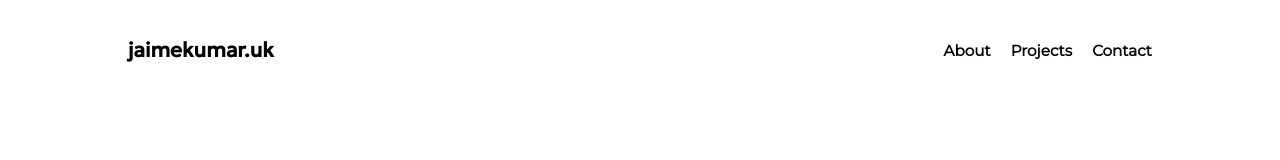
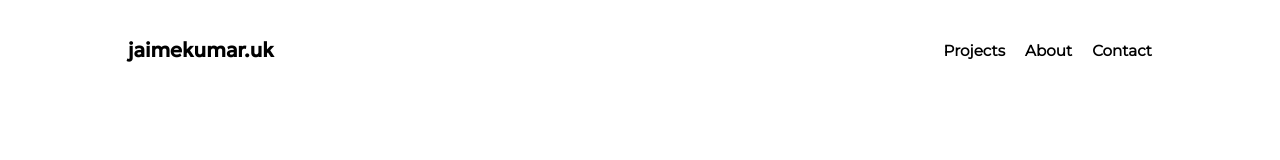
Before and after one commit to JaimeKumar/portfolio, a React (Create React App) app: page / in a window 1280 px wide. Shown: the top 160 px of the page. Built offline with nearby package versions, Linux system fonts and the light colour scheme.

Commit message:
better link scroll

```diff
--- a/src/App.css
+++ b/src/App.css
@@ -124,7 +124,6 @@ li {
 .page {
   min-height: calc(100% - 100px);
   min-height: calc(100svh - 100px);
-  /* width: 100%; */
   display: flex;
   align-items: center;
   justify-content: center;
--- a/src/App.js
+++ b/src/App.js
@@ -73,7 +73,8 @@ function App() {
   }
 
   function link(where) {
-    $(`#${where}`)[0].scrollIntoView({behavior: "smooth", block: "start"});
+    let y = $(`#${where}`)[0].getBoundingClientRect().top + window.scrollY - 90;
+    window.scrollTo({top: y, behavior: "smooth"});
   }
 
   function showSideMenu() {
@@ -86,11 +87,11 @@ function App() {
       <div className="sideMenu">
         <div className="menuSticky">
           <ul>
+            <li onClick={() => {link('projects'); showSideMenu();}}>
+              Projects
+            </li>
             <li onClick={() => {link('about'); showSideMenu();}}>
               About
-            </li>
-            <li onClick={() => {link('projects'); showSideMenu();}}>
-              Projects
             </li>
             <li onClick={() => {link('contact'); showSideMenu();}}>
               Contact
@@ -106,11 +107,11 @@ function App() {
         </div>
         <h1 onClick={() => {link('home')}}>jaimekumar.uk</h1>
         <ul>
+          <li onClick={() => {link('projects')}}>
+            Projects
+          </li>
           <li onClick={() => {link('about')}}>
             About
-          </li>
-          <li onClick={() => {link('projects')}}>
-            Projects
           </li>
           <li onClick={() => {link('contact')}}>
             Contact
```
